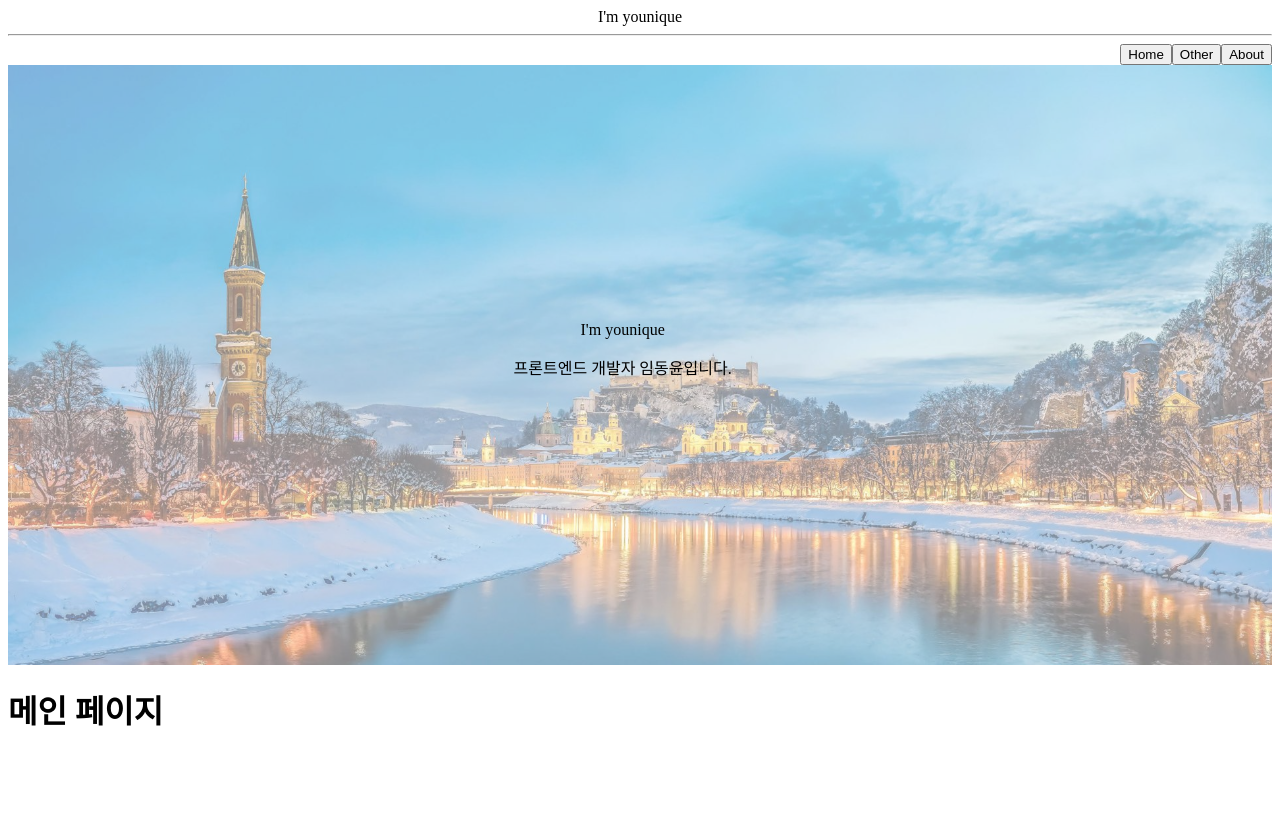
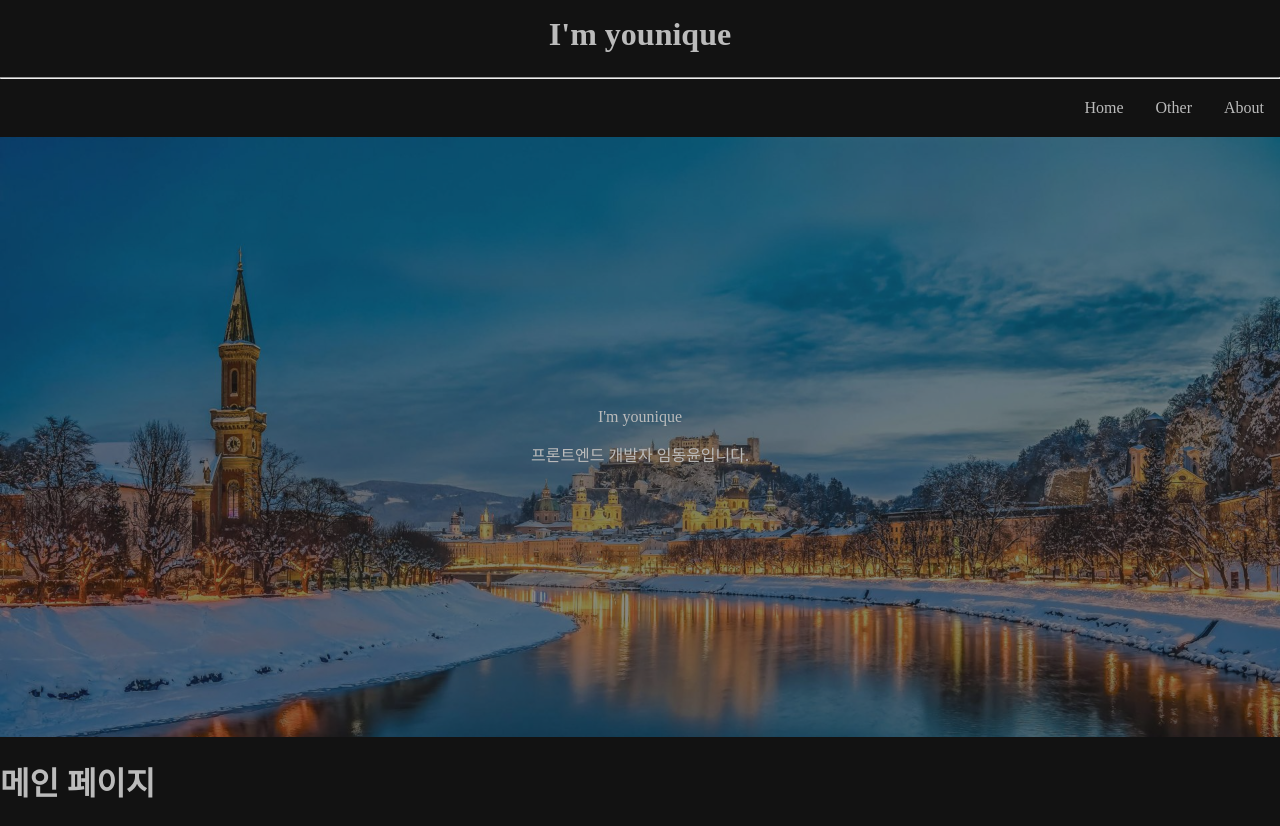
Before and after one commit to DongYounYim/Portfolio, a React (Create React App) app: page / in a window 1280 px wide. Before the commit the page ends 800 px from the top, so only its background shows below. Built offline with nearby package versions, Linux system fonts and the light colour scheme.

Commit message:
[Add] Dark 테마로 변경

```diff
--- a/src/App.js
+++ b/src/App.js
@@ -1,6 +1,8 @@
 import { BrowserRouter, Routes, Route } from "react-router-dom";
 import Main from "./page/Main";
 import NotFound from "./page/NotFound";
+
+import "./style/style.scss";
 
 function App() {
   return (
--- a/src/components/Header.js
+++ b/src/components/Header.js
@@ -1,10 +1,7 @@
-import "../style/style.scss";
-
 export default function Header() {
   return (
     <section className="header">
       <span>I'm younique</span>
-      <hr />
     </section>
   );
 }
--- a/src/components/Navigation.js
+++ b/src/components/Navigation.js
@@ -1,13 +1,11 @@
-import "../style/style.scss";
-
 export default function Navigation() {
   return (
     <>
-      <section className="navigation">
-        <button className="flatButton">Home</button>
-        <button className="flatButton">Other</button>
-        <button className="flatButton">About</button>
-      </section>
+      <ul className="nav-bar">
+        <li className="nav-item">Home</li>
+        <li className="nav-item">Other</li>
+        <li className="nav-item">About</li>
+      </ul>
     </>
   );
 }
--- a/src/page/Main.js
+++ b/src/page/Main.js
@@ -6,6 +6,7 @@ export default function Main() {
   return (
     <div>
       <Header />
+      <hr />
       <Navigation />
       <Banner />
       <h1>메인 페이지</h1>
--- a/src/style/style.scss
+++ b/src/style/style.scss
@@ -1,11 +1,32 @@
+$dark-color: #121212;
+$font-color: #bbb;
+
+body {
+  background-color: $dark-color;
+  color: $font-color;
+  margin: 0;
+}
+
 .header {
   text-align: center;
+  font-size: 32px;
+  font-weight: 600;
+  padding: 16px 0;
 }
 
-.navigation {
+.nav-bar {
   display: flex;
   flex-direction: row;
   justify-content: flex-end;
+  list-style: none;
+}
+
+.nav-item {
+  padding: 4px 16px;
+
+  &:hover {
+    background-color: coral;
+  }
 }
 
 .Banner {
@@ -16,8 +37,9 @@
   .ParagraphDiv {
     display: inline-block;
     position: absolute;
-    top: 40%;
-    left: 40%;
+    top: 50%;
+    left: 50%;
+    transform: translate(-50%, -50%);
   }
 }
 
```
